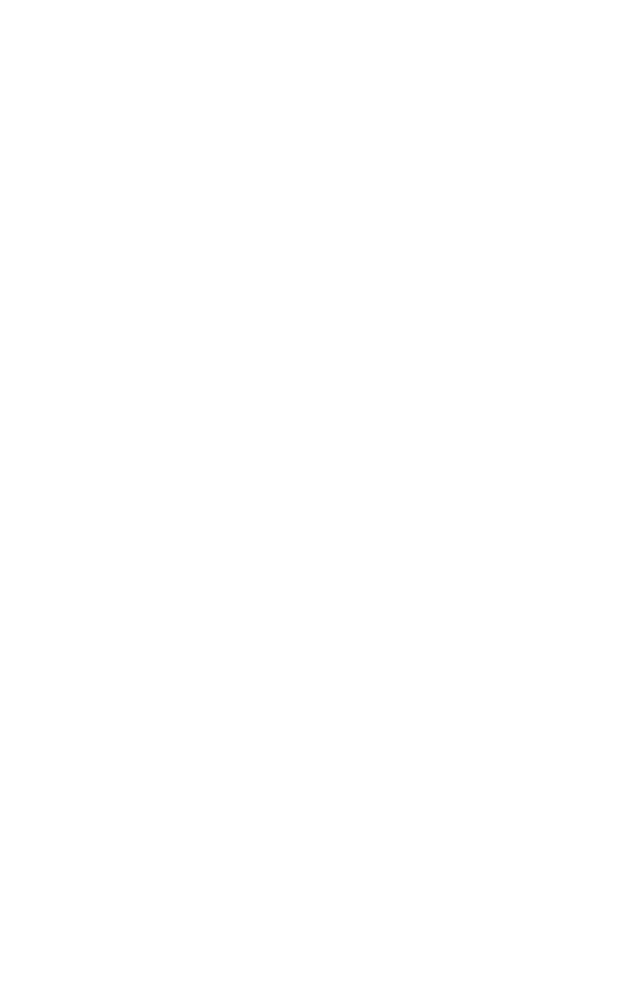
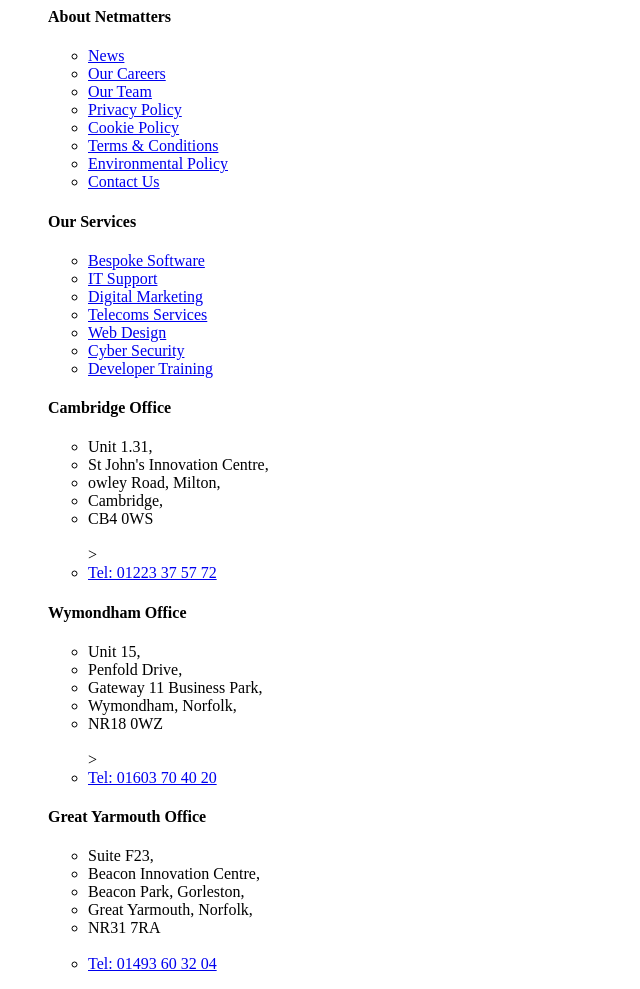
Before and after one commit to Birchman143/netmatters, a plain HTML site: page Index.html in a window 1280 px wide. Shown: the whole page, without its empty margins (0-640 px from the left). Before the commit the page ends 800 px from the top, so only its background shows below. Drawn offline with Linux system fonts and the light colour scheme.

Commit message:
first HTML
adding the HTML skeleton to the document and starting to fill out the footer with an Unordered list that also has multiple Unordered lists inside using the <UL></UL> tags

```diff
--- a/Index.html
+++ b/Index.html
@@ -1,8 +1,205 @@
-<html>
+<!--Netmatters Home Page-->
+
+<html lang+="en">
+
+<!--Head onfo-->
+
+<head>
+    <meta charset="utf-8">
+</head>
+
+<!--Body Info-->
+
+<body>
+
+
+</body>
+
+<!--Footer Info-->
+
+<footer>
+  <ul>
+
+    <h4>About Netmatters</h4>
+      <ul>
+
+
+        <li>
+            <a href="#">News</a>
+        </li>
+
+        <li>
+            <a href="#">Our Careers</a>
+        </li>
+
+        <li>
+            <a href="#">Our Team</a>
+        </li>
+
+        <li>
+            <a href="#">Privacy Policy</a>
+        </li>
+
+        <li>
+            <a href="#">Cookie Policy</a>
+        </li>
+
+        <li>
+            <a href="#">Terms & Conditions</a>
+        </li>
+
+        <li>
+            <a href="#">Environmental Policy</a>
+        </li>
+
+        <li>
+            <a href="#">Contact Us</a>
+        </li>
+
+
+      </ul>
+
+    <h4>Our Services</h4>
+  <ul>
+
+
+        <li>
+            <a href="#">Bespoke Software </a>
+        </li>
+
+        <li>
+            <a href="#">IT Support</a>
+        </li>
+
+        <li>
+            <a href="#">Digital Marketing</a>
+        </li>
+
+        <li>
+            <a href="#">Telecoms Services</a>
+        </li>
+
+        <li>
+            <a href="#">Web Design</a>
+        </li>
+
+        <li>
+            <a href="#">Cyber Security</a>
+        </li>
+
+        <li>
+            <a href="#">Developer Training</a>
+        </li>
 
 
 
+      </ul>
 
+    <h4>Cambridge Office</h4>
+    <ul>
+
+
+        <li>
+            Unit 1.31,
+        </li>
+
+        <li>
+            St John's Innovation Centre,
+        </li>
+
+        <li>
+            owley Road, Milton,
+        </li>
+
+        <li>
+            Cambridge,
+        </li>
+
+        <li>
+            CB4 0WS
+        </li>
+
+        <br>>
+
+        <li>
+            <a href="#">Tel: 01223 37 57 72</a>
+        </li>
+
+
+
+      </ul>
+
+    <h4>Wymondham Office</h4>
+    <ul>
+
+
+        <li>
+            Unit 15,
+        </li>
+
+        <li>
+            Penfold Drive,
+        </li>
+
+        <li>
+            Gateway 11 Business Park,
+        </li>
+
+        <li>
+            Wymondham, Norfolk,
+        </li>
+
+        <li>
+            NR18 0WZ
+        </li>
+
+        <br>>
+
+        <li>
+            <a href="#">Tel: 01603 70 40 20</a>
+        </li>
+
+
+
+      </ul>
+
+    <h4>Great Yarmouth Office</h4>
+    <ul>
+
+
+        <li>
+            Suite F23,
+        </li>
+
+        <li>
+            Beacon Innovation Centre,
+        </li>
+
+        <li>
+            Beacon Park, Gorleston,
+        </li>
+
+        <li>
+            Great Yarmouth, Norfolk,
+        </li>
+
+        <li>
+            NR31 7RA
+        </li>
+
+        <br>
+
+        <li>
+            <a href="#">Tel: 01493 60 32 04</a>
+        </li>
+
+
+      </ul>
+
+  </ul>
+
+
+</footer>
 
 
 
```
